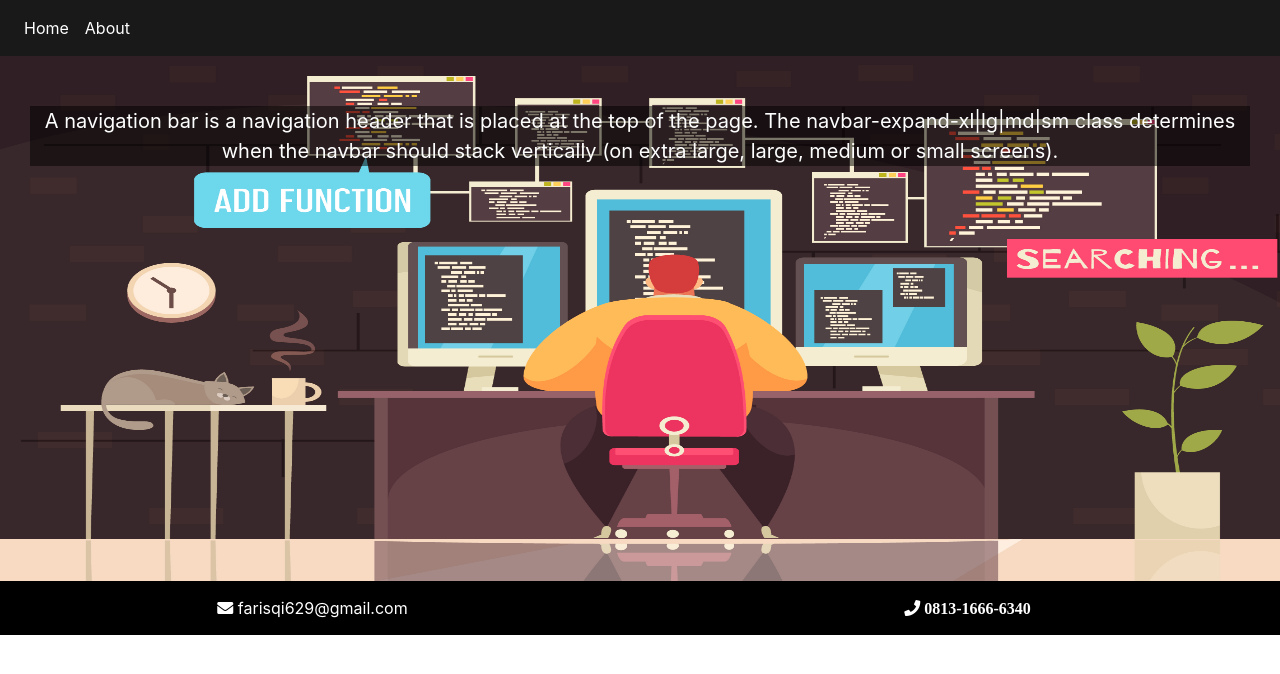
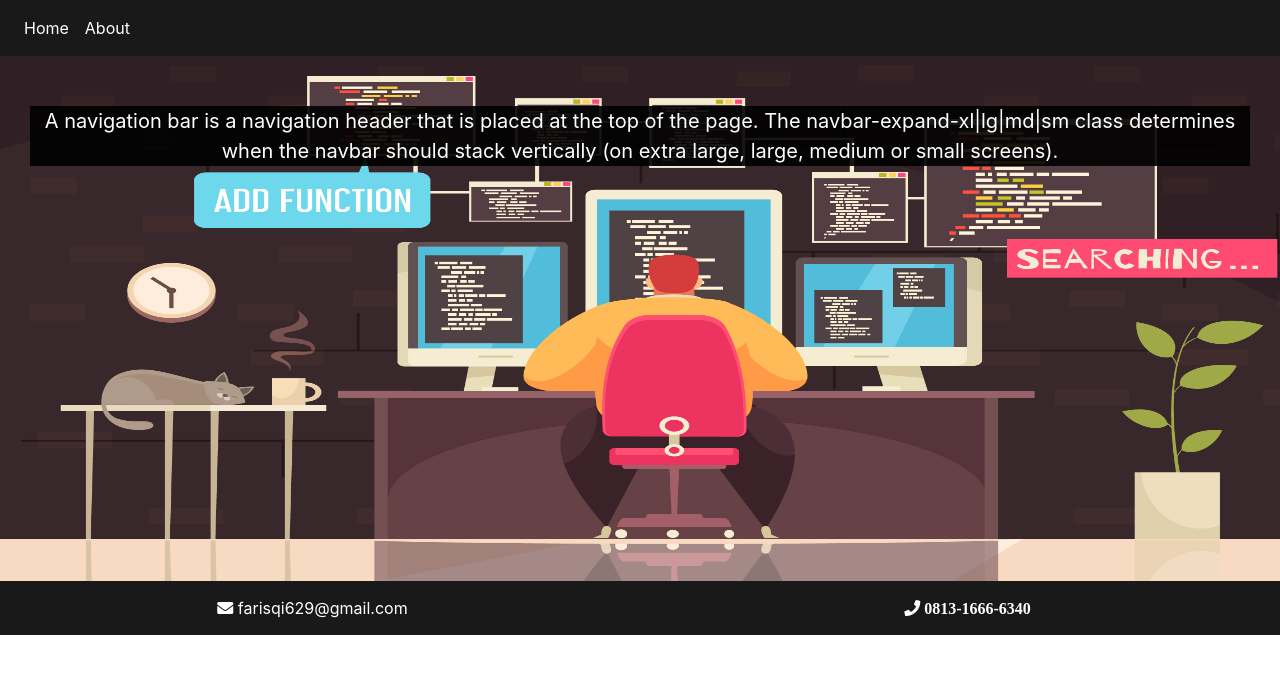
Before and after one commit to Jekri1945/node-js, a website: page public/about.html in a window 1280 px wide. Drawn offline with nearby package versions, Linux system fonts and the light colour scheme; a web font is replaced by a local one.

Commit message:
fixing background

```diff
--- a/public/css/main.css
+++ b/public/css/main.css
@@ -12,7 +12,7 @@ body {
 }
 
 .row {
-    background-color: black;
+    background-color: rgba(0, 0, 0, 0.9);
     color:white;
     padding-top: 15px;
     padding-bottom: 15px;
@@ -35,7 +35,7 @@ a {
 }
 
 #content_about {
-    background-color: rgba(0, 0, 0, 0.5);
+    background-color: rgba(0, 0, 0, 0.9);
 }
 
 .heading {
```
